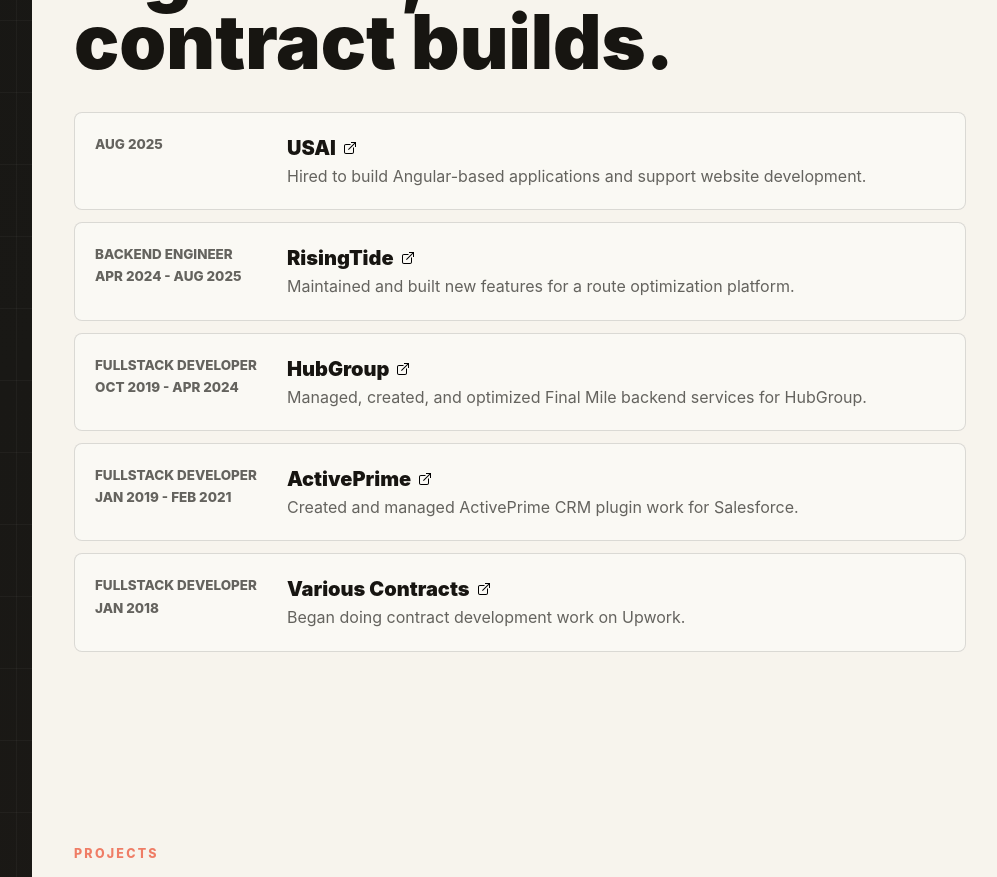
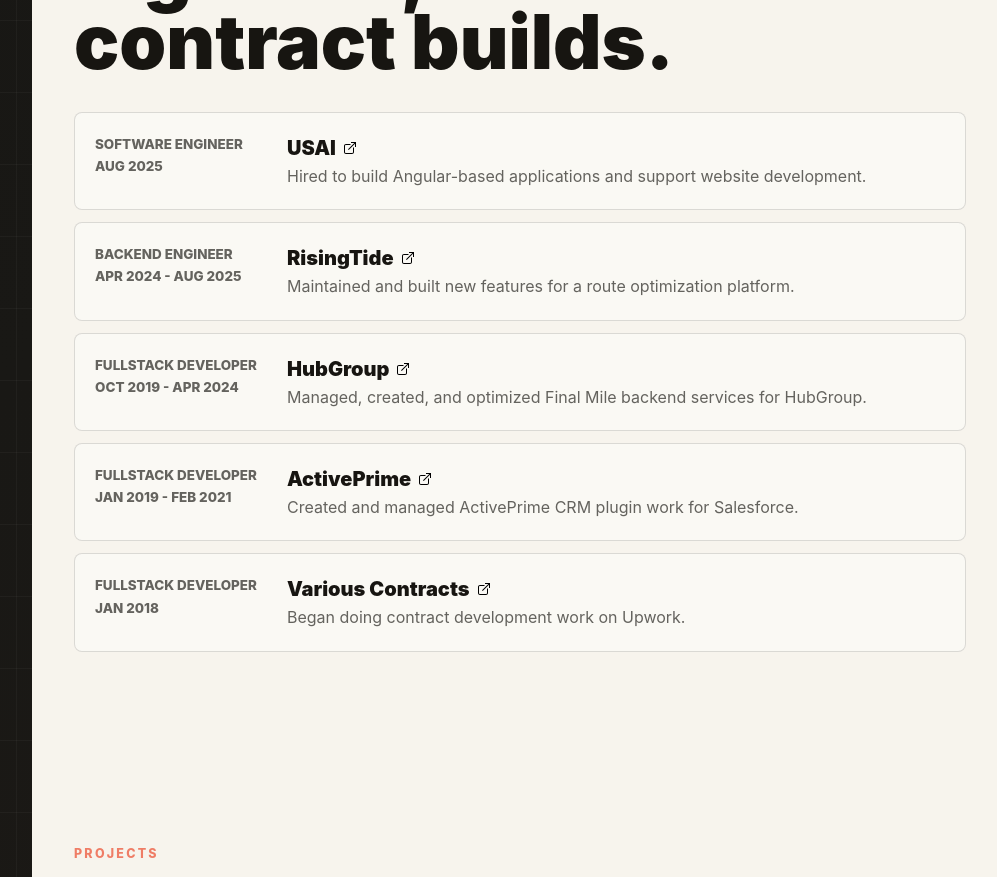
Before and after one commit to Jarmahent/KevinsPortfolio2025, a Vue app: page / in a window 1280 px wide. Shown: the part 3580-4457 px from the top of the page, without its empty margins (272-1269 px from the left). Built offline with nearby package versions, Linux system fonts and the light colour scheme.

Commit message:
Update Experience.vue

```diff
--- a/src/components/sections/Experience.vue
+++ b/src/components/sections/Experience.vue
@@ -35,7 +35,7 @@
     company: 'USAI',
     url: 'https://www.usai.io/',
     dates: 'Aug 2025',
-    title: '',
+    title: 'Software Engineer',
     description: 'Hired to build Angular-based applications and support website development.',
   },
   {
```
